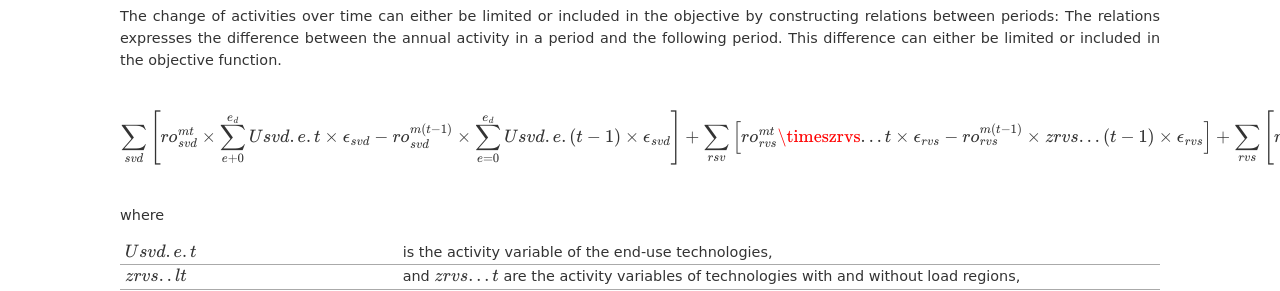
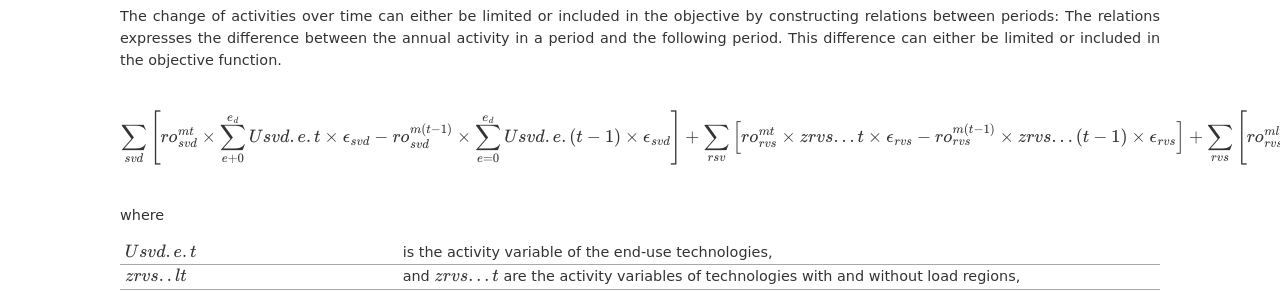
Before and after one commit to iiasa/message_doc, a Sphinx documentation site: the page built from source/message_globiom/annex/message/user-defined_relations.rst, in a window 1280 px wide. Shown: the part 1294-1585 px from the top of the page. Built offline with Sphinx 7.4.7, drawn with Linux system fonts in a browser that asks for light colours; pages that are not in the unit, such as notebooks, are missing from menus.

Commit message:
Update user-defined_relations.rst

```diff
--- a/source/message_globiom/annex/message/user-defined_relations.rst
+++ b/source/message_globiom/annex/message/user-defined_relations.rst
@@ -65,7 +65,7 @@ The change of activities over time can either be limited or included in the obje
 
 .. math::
 
-   \sum_{svd}\left [ ro_{svd}^{mt}\times\sum_{e+0}^{e_d}Usvd.e.t\times\epsilon_{svd}-ro_{svd}^{m(t-1)}\times \\ \sum_{e=0}^{e_d}Usvd.e.(t-1)\times\epsilon_{svd} \right ]+\sum_{rsv}\left [ ro_{rvs}^{mt}\timeszrvs...t\times\epsilon_{rvs}-ro_{rvs}^{m(t-1)}\times \\ zrvs...(t-1)\times\epsilon_{rvs} \right ] + \sum_{rvs}\left [ ro_{rvs}^{mlt}\times\sum_lzrvs..lt\times\epsilon_{rvs}-ro_{rvs}^{ml(t-1)}\times \\ \sum_lzrvs..l(t-1)\times\epsilon_{rvs}) \right ]\left\{\begin{matrix}
+   \sum_{svd}\left [ ro_{svd}^{mt}\times\sum_{e+0}^{e_d}Usvd.e.t\times\epsilon_{svd}-ro_{svd}^{m(t-1)}\times \\ \sum_{e=0}^{e_d}Usvd.e.(t-1)\times\epsilon_{svd} \right ]+\sum_{rsv}\left [ ro_{rvs}^{mt}\times zrvs...t\times\epsilon_{rvs}-ro_{rvs}^{m(t-1)}\times \\ zrvs...(t-1)\times\epsilon_{rvs} \right ] + \sum_{rvs}\left [ ro_{rvs}^{mlt}\times\sum_lzrvs..lt\times\epsilon_{rvs}-ro_{rvs}^{ml(t-1)}\times \\ \sum_lzrvs..l(t-1)\times\epsilon_{rvs}) \right ]\left\{\begin{matrix}
    free & \\
    \geq rhs_m^t, & \\
    = rhs_m^t & \\
```
